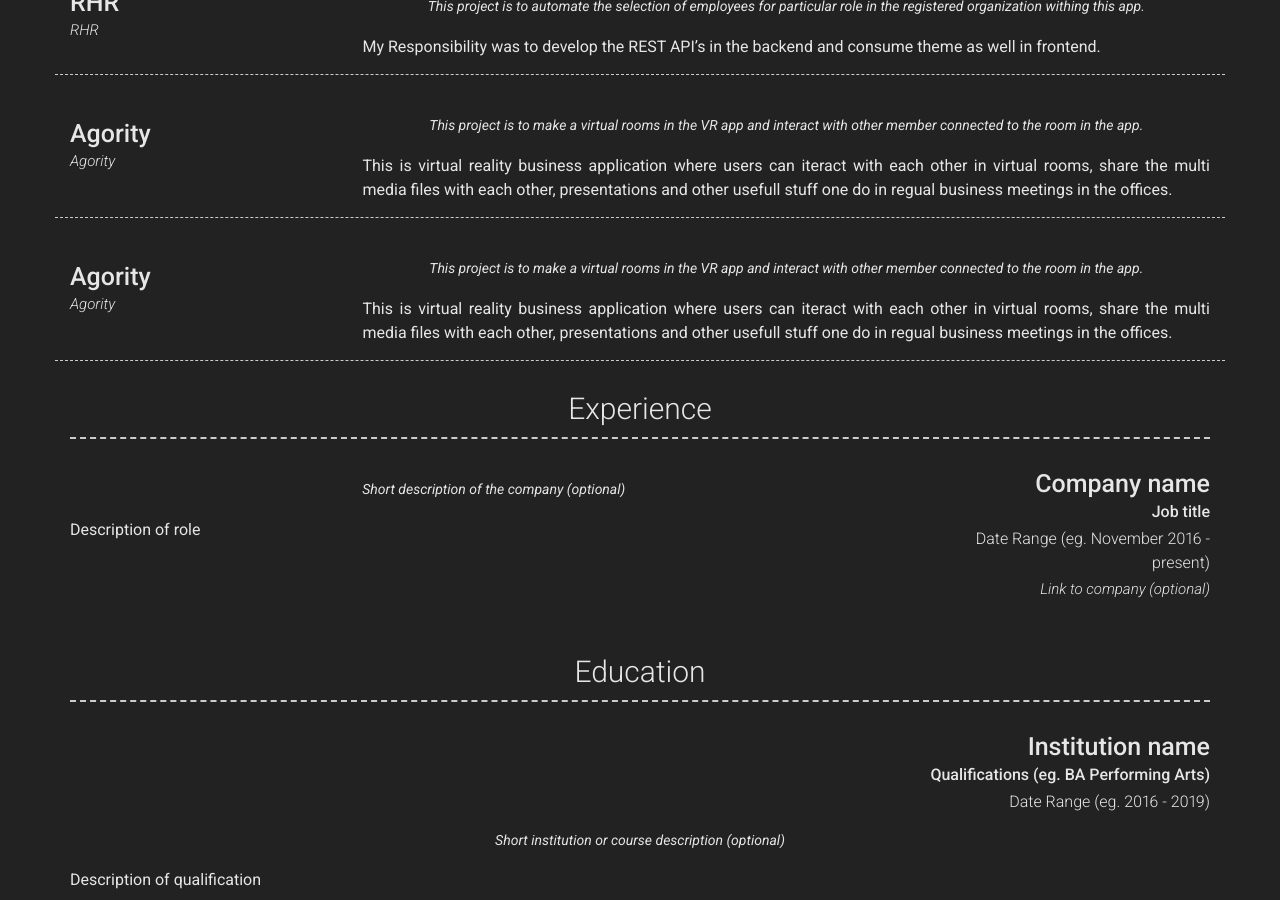
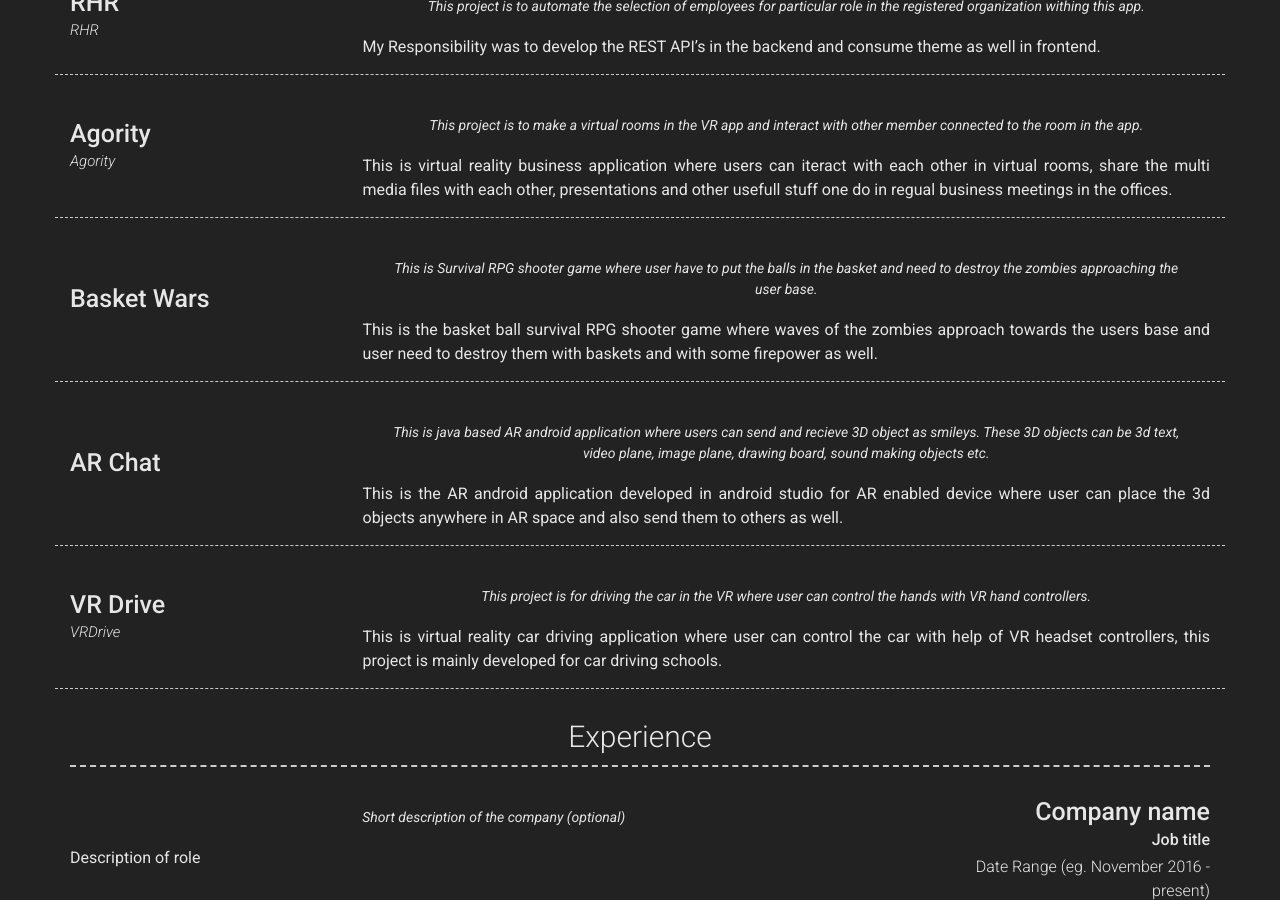
Before and after one commit to daydreamer-parminder/profile, a Jekyll site: the page built from index.md, in a window 1280 px wide and 900 px high, scrolled down 713 px. Built offline with Jekyll 4.4.1, drawn with Linux system fonts in a browser that asks for light colours; nearby versions of some CDN libraries.

Commit message:
update project details

```diff
--- a/_config.yml
+++ b/_config.yml
@@ -69,19 +69,7 @@ content:
         description: | # this will include new lines to allow paragraphs
           My Responsibility was to develop the REST API's in the backend and consume theme
           as well in frontend.
-      - layout: left
-        border: weak  # Value of `weak` will display a weak border below this item. # Any
-                      # other value (or no value) means no border will be displayed
-        title: Agority
-        link: https://agority.app/
-        link_text: Agority
-        quote: >
-          This project is to make a virtual rooms in the VR app and interact with other member
-          connected to the room in the app.
-        description: | # this will include new lines to allow paragraphs
-          This is virtual reality business application where users can iteract with each other
-          in virtual rooms, share the multi media files with each other, presentations and other
-          usefull stuff one do in regual business meetings in the offices.
+
       - layout: left
         border: weak  # Value of `weak` will display a weak border below this item. # Any
                       # other value (or no value) means no border will be displayed
@@ -96,6 +84,44 @@ content:
           in virtual rooms, share the multi media files with each other, presentations and other
           usefull stuff one do in regual business meetings in the offices.
 
+      - layout: left
+        border: weak  # Value of `weak` will display a weak border below this item. # Any
+                      # other value (or no value) means no border will be displayed
+        title: Basket Wars
+        link:
+        link_text: BasketWars
+        quote: >
+          This is Survival RPG shooter game where user have to put the balls in the basket and need
+          to destroy the zombies approaching the user base.
+        description: | # this will include new lines to allow paragraphs
+          This is the basket ball survival RPG shooter game where waves of the zombies approach towards
+          the users base and user need to destroy them with baskets and with some firepower as well.
+
+      - layout: left
+        border: weak  # Value of `weak` will display a weak border below this item. # Any
+                      # other value (or no value) means no border will be displayed
+        title: AR Chat
+        link:
+        link_text: ARChat
+        quote: >
+          This is java based AR android application where users can send and recieve 3D object as smileys.
+          These 3D objects can be 3d text, video plane, image plane, drawing board, sound making objects etc.
+        description: | # this will include new lines to allow paragraphs
+          This is the AR android application developed in android studio for AR enabled device where user can
+          place the 3d objects anywhere in AR space and also send them to others as well.
+
+      - layout: left
+        border: weak  # Value of `weak` will display a weak border below this item. # Any
+                      # other value (or no value) means no border will be displayed
+        title: VR Drive
+        link: https://drive.google.com/file/d/15_NyDzmcqQ0MkGhONZ4rN6N13ntgVdGT/view?usp=sharing
+        link_text: VRDrive
+        quote: >
+          This project is for driving the car in the VR where user can control the hands with VR
+          hand controllers.
+        description: | # this will include new lines to allow paragraphs
+          This is virtual reality car driving application where user can control the car with help
+          of VR headset controllers, this project is mainly developed for car driving schools.
 
   - title: Experience
     layout: list
```
